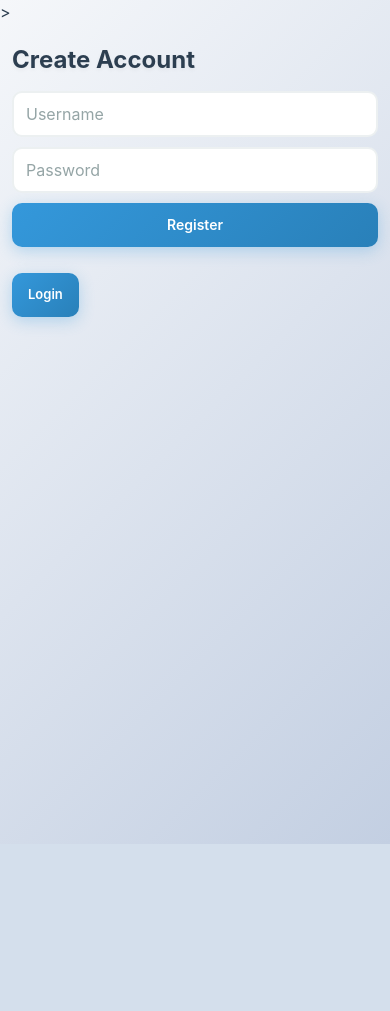
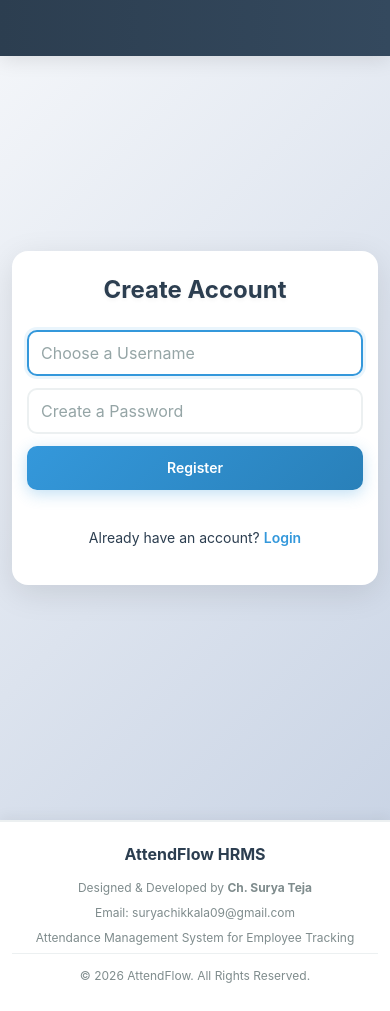
Before and after one commit to chikkala-surya/AttendFlow, a Flask app: page /register in a window 390 px wide. Before the commit the page ends 844 px from the top, so only its background shows below. Run offline with Flask 3, Linux system fonts and the light colour scheme; some libraries are stand-ins or nearby versions.

Commit message:
Make register.html fully mobile-responsive with improved form layout

```diff
--- a/templates/register.html
+++ b/templates/register.html
@@ -1,46 +1,141 @@
 <!DOCTYPE html>
-<html>
-<head <meta name="viewport" content="width=device-width, initial-scale=1.0">>
+<html lang="en">
+<head>
+    <meta charset="UTF-8">
+    <meta name="viewport" content="width=device-width, initial-scale=1.0, viewport-fit=cover">
+    <meta name="theme-color" content="#2c3e50">
+    <title>Create Account - AttendFlow</title>
+    <link rel="stylesheet" href="{{ url_for('static', filename='css/style.css') }}">
+    <style>
+        .register-container {
+            min-height: calc(100vh - 160px);
+            display: flex;
+            align-items: center;
+            justify-content: center;
+            padding: 20px;
+        }
 
-<title>Register</title>
+        .register-card {
+            background: white;
+            border-radius: 16px;
+            padding: 40px 30px;
+            box-shadow: 0 8px 32px rgba(0, 0, 0, 0.1);
+            width: 100%;
+            max-width: 450px;
+        }
 
-<link rel="stylesheet"
-href="{{ url_for('static', filename='css/style.css') }}">
+        .register-card h1 {
+            text-align: center;
+            font-size: 36px;
+            margin-bottom: 30px;
+        }
 
+        .register-card form {
+            max-width: 100%;
+        }
+
+        .register-card input {
+            width: 100%;
+            padding: 12px 14px;
+            font-size: 16px;
+            margin-bottom: 15px;
+        }
+
+        .register-card button {
+            width: 100%;
+            padding: 12px 20px;
+            font-size: 15px;
+            margin-bottom: 20px;
+        }
+
+        .login-link {
+            text-align: center;
+            margin-top: 20px;
+        }
+
+        .login-link a {
+            color: #3498db;
+            text-decoration: none;
+            font-weight: 600;
+        }
+
+        .login-link a:hover {
+            text-decoration: underline;
+        }
+
+        @media screen and (max-width: 768px) {
+            .register-container {
+                padding: 15px;
+            }
+
+            .register-card {
+                padding: 30px 20px;
+            }
+
+            .register-card h1 {
+                font-size: 28px;
+                margin-bottom: 20px;
+            }
+        }
+
+        @media screen and (max-width: 480px) {
+            .register-container {
+                padding: 12px;
+                min-height: calc(100vh - 120px);
+            }
+
+            .register-card {
+                padding: 20px 15px;
+            }
+
+            .register-card h1 {
+                font-size: 24px;
+                margin-bottom: 20px;
+            }
+
+            .register-card input {
+                padding: 11px 12px;
+                margin-bottom: 12px;
+            }
+
+            .register-card button {
+                padding: 11px 16px;
+                font-size: 14px;
+                margin-bottom: 15px;
+            }
+        }
+    </style>
 </head>
+
 <body>
+    <div class="navbar">
+        <div class="logo">📊 AttendFlow</div>
+    </div>
 
-<div class="container">
+    <div class="register-container">
+        <div class="register-card">
+            <h1>Create Account</h1>
 
-<h1>Create Account</h1>
+            <form method="POST">
+                <input type="text" name="username" placeholder="Choose a Username" required autofocus>
+                <input type="password" name="password" placeholder="Create a Password" required>
+                <button type="submit">Register</button>
+            </form>
 
-<form method="POST">
+            <div class="login-link">
+                <p>Already have an account? <a href="/login">Login</a></p>
+            </div>
+        </div>
+    </div>
 
-<input
-type="text"
-name="username"
-placeholder="Username"
-required>
-
-<input
-type="password"
-name="password"
-placeholder="Password"
-required>
-
-<button type="submit">
-Register
-</button>
-
-</form>
-
-<br>
-
-<a href="/login" class="btn">
-Login
-</a>
-
-</div>
-
+    <footer class="footer">
+        <div class="footer-content">
+            <h3>AttendFlow HRMS</h3>
+            <p>Designed & Developed by <strong>Ch. Surya Teja</strong></p>
+            <p>Email: suryachikkala09@gmail.com</p>
+            <p>Attendance Management System for Employee Tracking</p>
+            <p class="copyright">© 2026 AttendFlow. All Rights Reserved.</p>
+        </div>
+    </footer>
 </body>
 </html>
```
